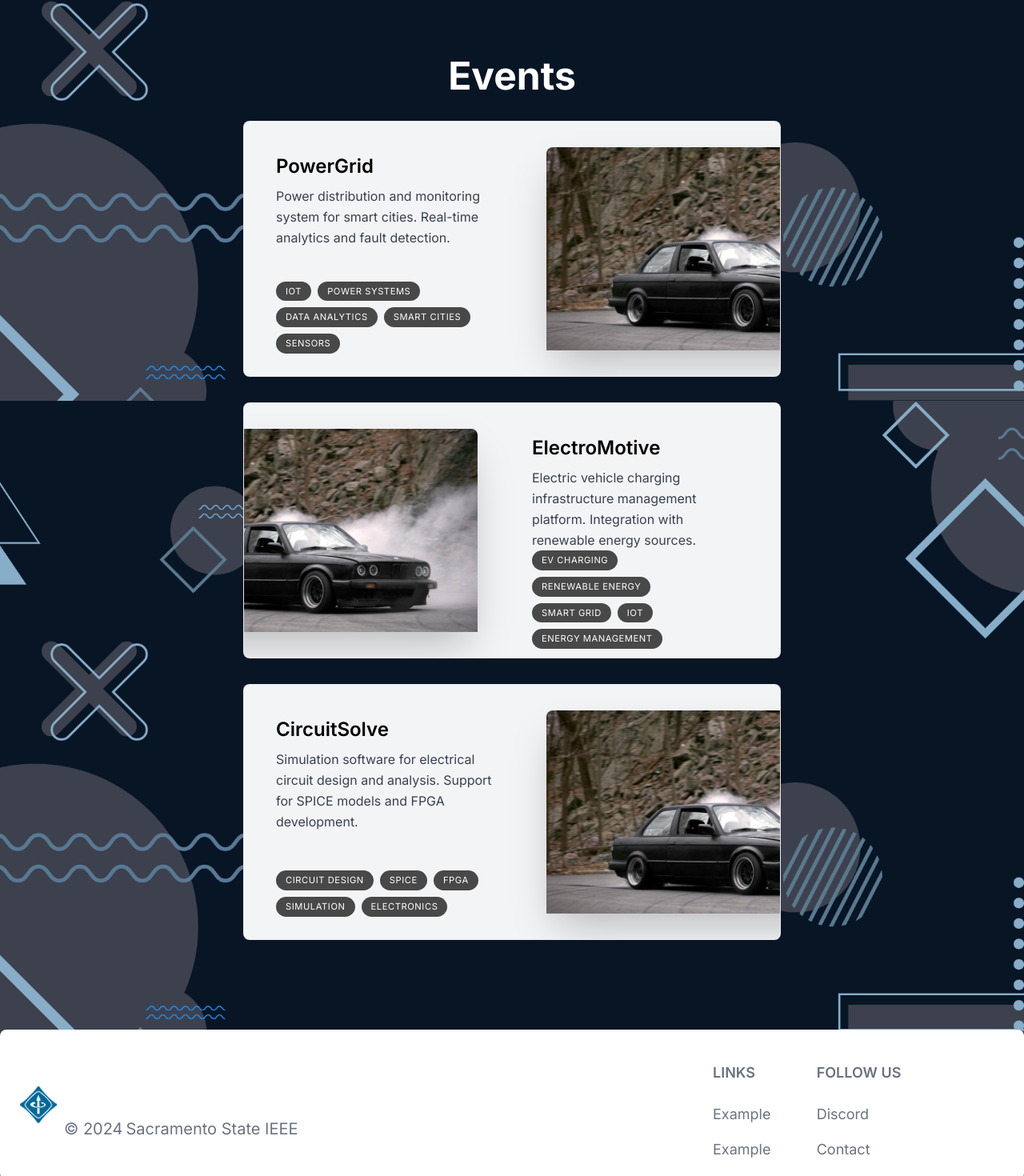
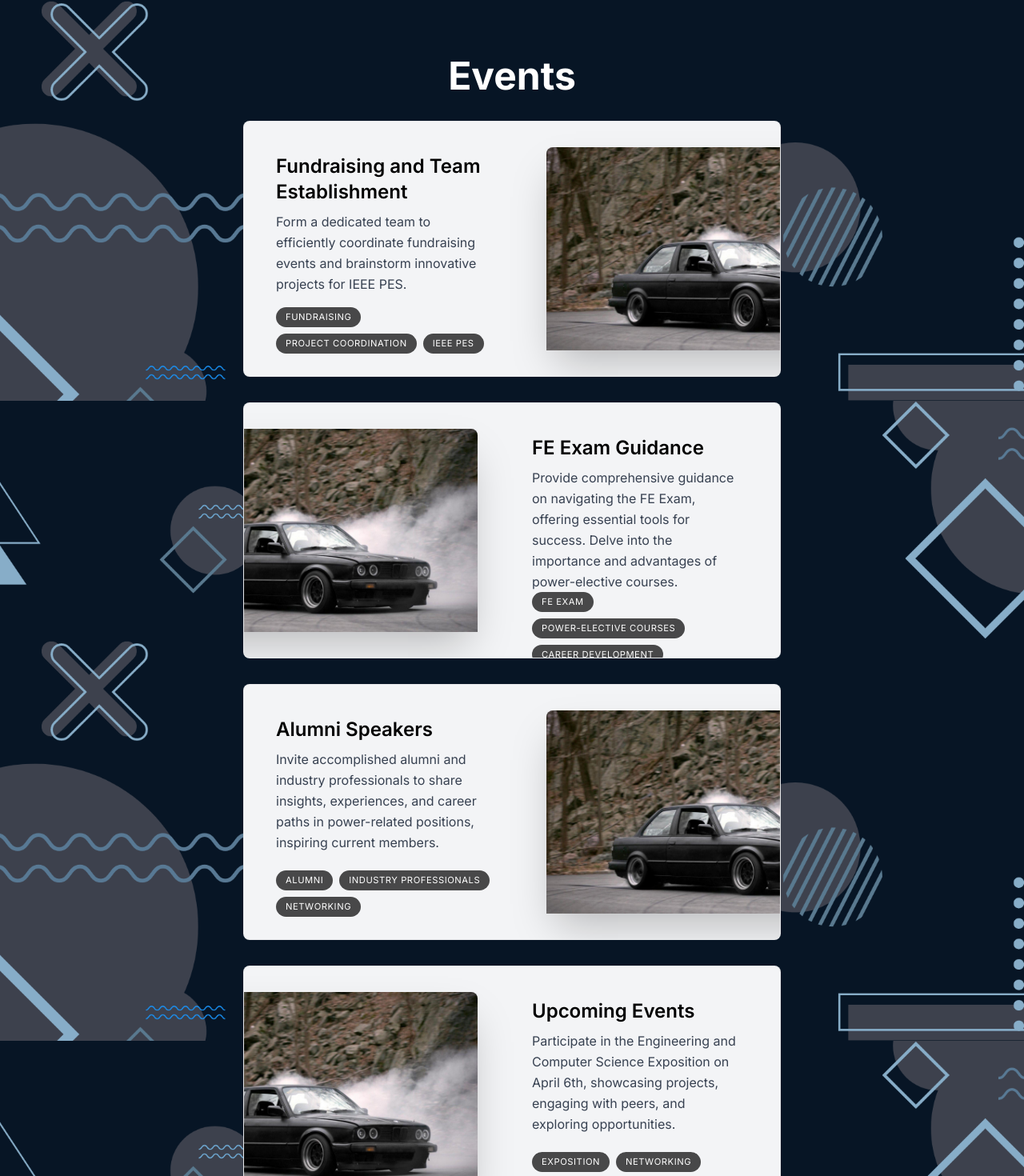
Before and after one commit to BrianBeilby/ieee-web-app, a Next.js app: page /events in a window 1280 px wide. Shown: the part 1099-2569 px from the top of the page at 80% size. Built offline with nearby package versions, Linux system fonts and the light colour scheme; what tw-elements would draw is missing.

Commit message:
Event Page / About Page
- filled Event Page with appropriate text
- layout changes
- How to be a member section
-misc

Next
-Redue About Page Layout

```diff
--- a/src/app/about/page.tsx
+++ b/src/app/about/page.tsx
@@ -76,15 +76,13 @@ export default function About() {
             className="container mx-auto px-6 text-lg md:text-xl text-white mb-8 max-w-[45rem] text-center leading-8 sm:mb-30"
           >
             <h2 className="text-3xl font-extrabold mb-8 tracking-tight text-white">
-              Furthermore
+              Our role and goals
             </h2>
             <p className="">
-              At the Electrical Engineering Club, our mission is to foster a
-              collaborative environment where students can explore, learn, and
-              innovate in the field of electrical engineering. We aim to provide
-              opportunities for students to enhance their technical skills,
-              engage in hands-on projects, and connect with industry
-              professionals.
+            Provide students insights and knowledge about the electrical engineering
+            industry. Help members gain exposure to the power industry through meetings, projects and
+            other activities. Give students the necessary tools and advice for students to succeed in this
+            industry.
             </p>
           </motion.div>
           <motion.div
@@ -241,25 +239,25 @@ export default function About() {
                       <div className="p-2 bg-grey">
                         <div className="leading-relaxed">
                           <h2 className="leading-tight text-4xl font-bold">
-                            IEEE: Event
+                            How to be a member
                           </h2>
                           <p className="mt-4">
-                            Join us for our upcoming event at the Sacramento
-                            State Well, where we&apos;ll dive into the exciting
-                            world of Electronic Engineering.&nbsp;Whether
+                            Sign up to IEEE to become an official member. and dive into the exciting
+                            world of Electronic Engineering. Whether
                             you&apos;re a seasoned enthusiast or simply curious
                             about the field, everyone is invited to join us in
                             exploring the latest advancements in electronic
                             technology.
                           </p>
                           <p className="mt-4">
-                            This event is a fantastic opportunity to learn
-                            alongside fellow students and industry experts,
-                            gaining valuable insights and expanding your
-                            understanding of electronic engineering. &nbsp; Be
-                            sure to visit our events page linked below for more
-                            information on this event and other upcoming
-                            opportunities
+                            It will cost $16 to be an official student member of IEEE. You can join by clicking the link&nbsp;
+                            <Link className="group inline-block px-3 py-1 bg-black text-yellow rounded-full border border-black hover:border-grey-950 hover:scale-110 transition duration-300"
+                              href="https://www.ieee.org/membership/join/index.html?WT.mc_id=hc_join"
+                              target="_blank"
+                              rel="noopener noreferrer">
+                              HERE
+                            </Link>.
+                            &nbsp; Once a member, be sure to visit our events page linked below for more information on this event and other upcoming opportunities.
                           </p>
                           <p>
                             <Link
--- a/src/app/events/eventData.tsx
+++ b/src/app/events/eventData.tsx
@@ -1,21 +1,27 @@
 
-export const eventsData = [  //Use this to add events in Events Page
+export const eventsData = [
   {
-      title: "PowerGrid",
-      description: "Power distribution and monitoring system for smart cities. Real-time analytics and fault detection.",
-      tags: ["IoT", "Power Systems", "Data Analytics", "Smart Cities", "Sensors"],
+    title: "Fundraising and Team Establishment",
+    description: "Form a dedicated team to efficiently coordinate fundraising events and brainstorm innovative projects for IEEE PES.",
+    tags: ["Fundraising", "Project Coordination", "IEEE PES"],
     imageUrl: "/images/wp4918510-desktop-bmw-e30-wallpapers.jpg",
   },
   {
-      title: "ElectroMotive",
-      description: "Electric vehicle charging infrastructure management platform. Integration with renewable energy sources.",
-      tags: ["EV Charging", "Renewable Energy", "Smart Grid", "IoT", "Energy Management"],
+    title: "FE Exam Guidance",
+    description: "Provide comprehensive guidance on navigating the FE Exam, offering essential tools for success. Delve into the importance and advantages of power-elective courses.",
+    tags: ["FE Exam","Power-elective Courses","Career Development"],
     imageUrl: "/images/wp4918510-desktop-bmw-e30-wallpapers.jpg",
   },
   {
-      title: "CircuitSolve",
-      description: "Simulation software for electrical circuit design and analysis. Support for SPICE models and FPGA development.",
-      tags: ["Circuit Design", "SPICE", "FPGA", "Simulation", "Electronics"],
+    title: "Alumni Speakers",
+    description: "Invite accomplished alumni and industry professionals to share insights, experiences, and career paths in power-related positions, inspiring current members.",
+    tags: ["Alumni", "Industry Professionals", "Networking"],
+    imageUrl: "/images/wp4918510-desktop-bmw-e30-wallpapers.jpg",
+  },
+  {
+    title: "Upcoming Events",
+    description: "Participate in the Engineering and Computer Science Exposition on April 6th, showcasing projects, engaging with peers, and exploring opportunities.",
+    tags: ["Exposition", "Networking", "Project Showcase"],
     imageUrl: "/images/wp4918510-desktop-bmw-e30-wallpapers.jpg",
   },
 ] as const;
--- a/src/app/events/page.tsx
+++ b/src/app/events/page.tsx
@@ -26,7 +26,7 @@ export default function Events() {
   return (
     <div className="container mx-auto px-4 py-28">
       <h1 className="text-center text-2xl sm:text-3xl md:text-4xl lg:text-5xl font-bold mb-8 text-white">
-        Upcoming Events
+        Upcoming Events / Potential Plans
       </h1>
       <div className="flex flex-col items-center">
         <div className="w-full max-w-6xl mx-auto">
```
Lines whose indentation alone changed are shown as unchanged.
